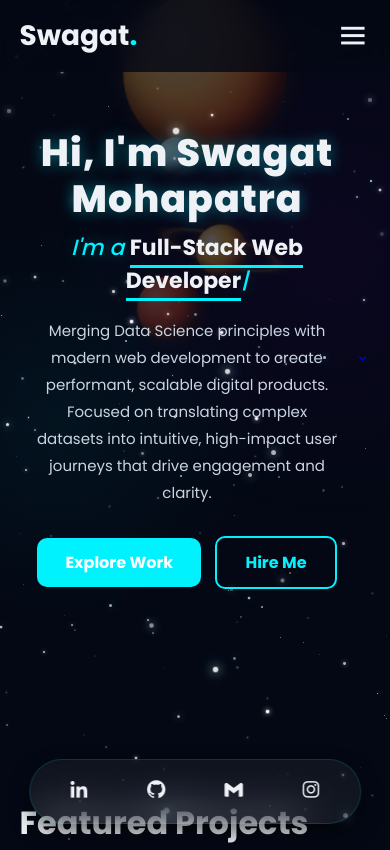
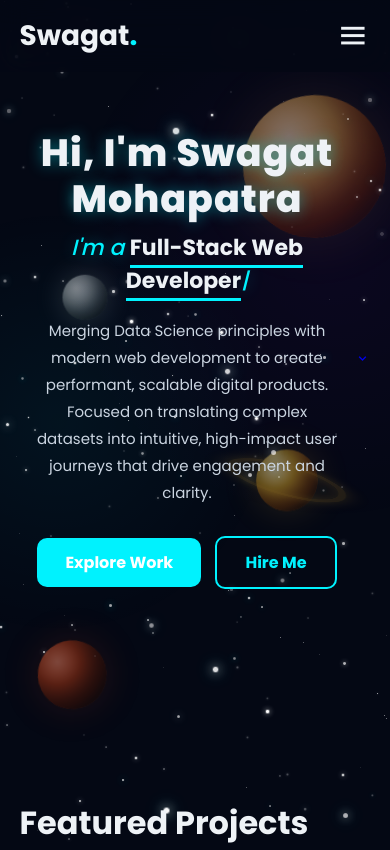
Before and after one commit to swagatkumarmohapatra07-sudo/my-protfolio, a website: page index.html in a window 390 px wide. Shown: the top 850 px of the page. Drawn offline with nearby package versions, Linux system fonts and the light colour scheme.

Commit message:
make more attractive

```diff
--- a/index.html
+++ b/index.html
@@ -53,13 +53,6 @@
     <a href="skm.pdf" target="_blank" class="resume-float">
         <i class='bx bxs-file-pdf'></i> <span>Resume</span>
     </a>
-
-    <div class="social-glass-bar">
-        <a href="https://www.linkedin.com/in/swagat-kumar-mohapatra-517170281/" target="_blank"><i class='bx bxl-linkedin'></i></a>
-        <a href="https://github.com/swagatkumarmohapatra07-sudo" target="_blank"><i class='bx bxl-github'></i></a>
-        <a href="mailto:swagatkumarmohapatra07@gmail.com"><i class='bx bxl-gmail'></i></a>
-        <a href="https://www.instagram.com/i_am_santu_07" target="_blank"><i class='bx bxl-instagram'></i></a>
-    </div>
 
     <section id="home" class="home">
         <div class="home-wrapper">
@@ -208,7 +201,12 @@
     </div>
 </section>
 
-
+    <div class="social-glass-bar">
+        <a href="https://www.linkedin.com/in/swagat-kumar-mohapatra-517170281/" target="_blank"><i class='bx bxl-linkedin'></i></a>
+        <a href="https://github.com/swagatkumarmohapatra07-sudo" target="_blank"><i class='bx bxl-github'></i></a>
+        <a href="mailto:swagatkumarmohapatra07@gmail.com"><i class='bx bxl-gmail'></i></a>
+        <a href="https://www.instagram.com/i_am_santu_07" target="_blank"><i class='bx bxl-instagram'></i></a>
+    </div>
 
     <footer class="footer">
         <p>&copy; 2026 Swagat Mohapatra | Cuttack, India</p>
--- a/style.css
+++ b/style.css
@@ -364,16 +364,24 @@ section { min-height: 100vh; padding: 120px 10% 80px; position: relative; }
     .navbar a { display: block; font-size: 1.2rem; margin: 1.5rem 0; text-align: center; }
 
     /* Revive Planetary Background */
-    .planets-container { display: block; opacity: 0.3; transform: scale(0.5); transform-origin: top center; pointer-events: none; }
+    .planets-container { display: block; opacity: 0.5; transform: none; pointer-events: none; }
+    .jupiter { width: 140px; height: 140px; top: 8%; right: -30px; }
+    .moon { width: 45px; height: 45px; top: 25%; left: 5%; }
+    .saturn { width: 60px; height: 60px; top: 55%; right: 10%; }
+    .saturn .ring { width: 120px; height: 120px; border-width: 8px; }
+    .mars { width: 70px; height: 70px; bottom: auto; top: 80%; left: -10px; }
 
-    /* iOS-style Bottom Social Dock */
+    /* Social Icons at bottom for Mobile */
     .social-glass-bar {
-        display: flex; flex-direction: row; position: fixed; bottom: 20px; left: 50%; transform: translateX(-50%);
-        top: auto; width: 85%; max-width: 350px; justify-content: space-around; padding: 15px 20px;
-        background: rgba(255, 255, 255, 0.05); backdrop-filter: blur(20px);
-        border-radius: 40px; border: 1px solid var(--border-color); box-shadow: 0 10px 20px rgba(0,0,0,0.5);
+        position: static; display: flex; flex-direction: row; justify-content: center; gap: 20px;
+        background: transparent; box-shadow: none; border: none; padding: 0; margin: 0 auto 40px auto;
+        transform: none; width: 100%; backdrop-filter: none;
     }
-    .social-glass-bar a { font-size: 22px; }
+    .social-glass-bar a {
+        background: rgba(255, 255, 255, 0.05); width: 50px; height: 50px; display: flex;
+        justify-content: center; align-items: center; border-radius: 50%;
+        border: 1px solid var(--border-color); font-size: 24px; transition: 0.3s;
+    }
     .resume-float { display: none !important; } /* Hidden on mobile to avoid clutter */
 
     .cursor-svg, .cursor-node-main, .cursor-node-trail { display: none !important; }
```
